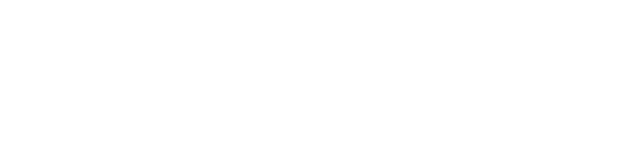
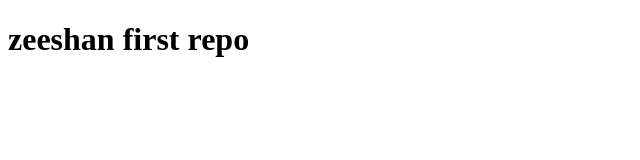
Before and after one commit to zeeshanalikazmi/zeeshan-repository, a plain HTML site: page index.html in a window 1280 px wide. Shown: the whole page, without its empty margins (0-640 px from the left). Drawn offline with Linux system fonts and the light colour scheme.

Commit message:
add h1 tag

```diff
--- a/index.html
+++ b/index.html
@@ -6,6 +6,6 @@
     <title>Document</title>
 </head>
 <body>
-
+    <h1>zeeshan first repo </h1>
 </body>
 </html>
```
